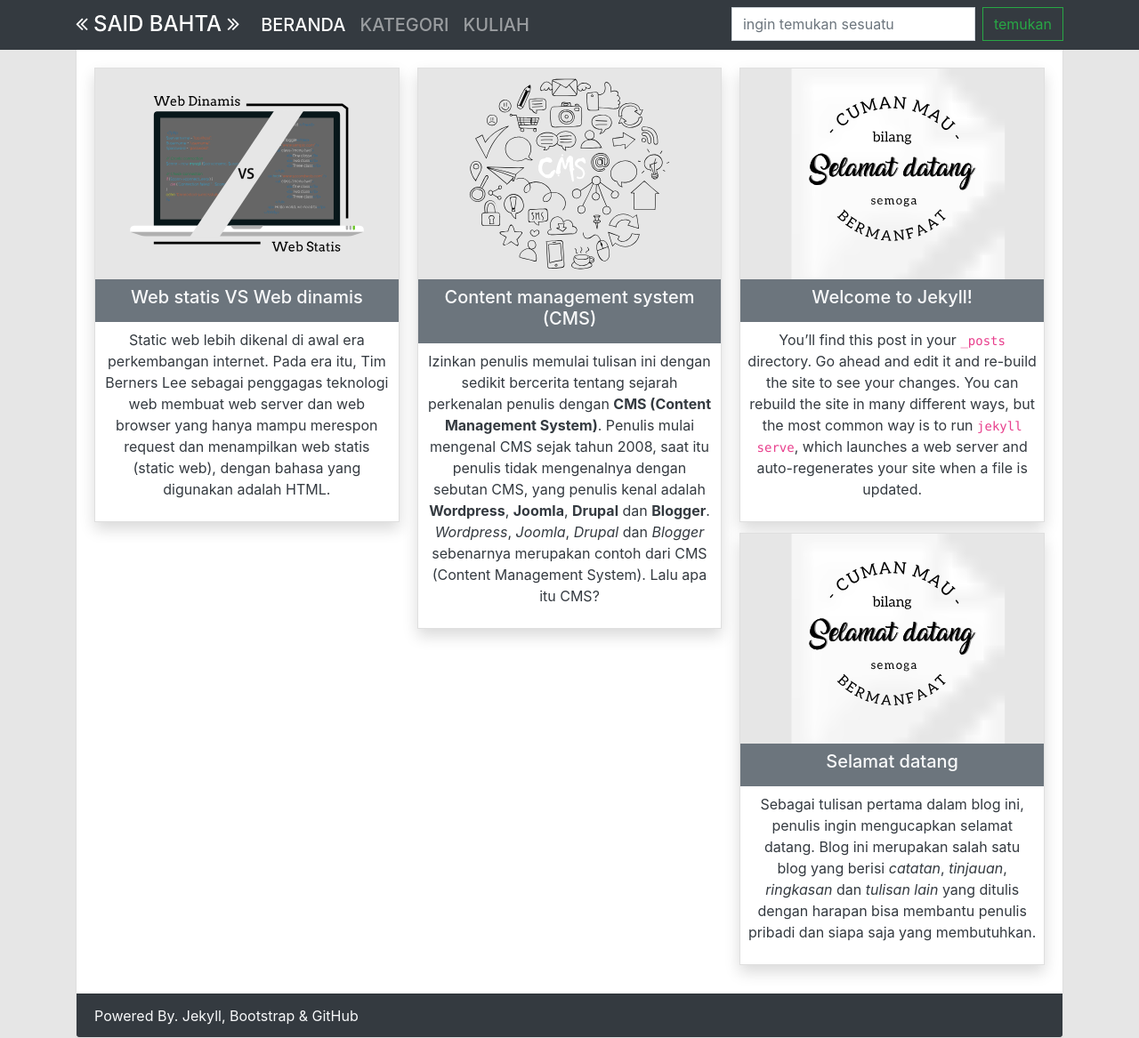
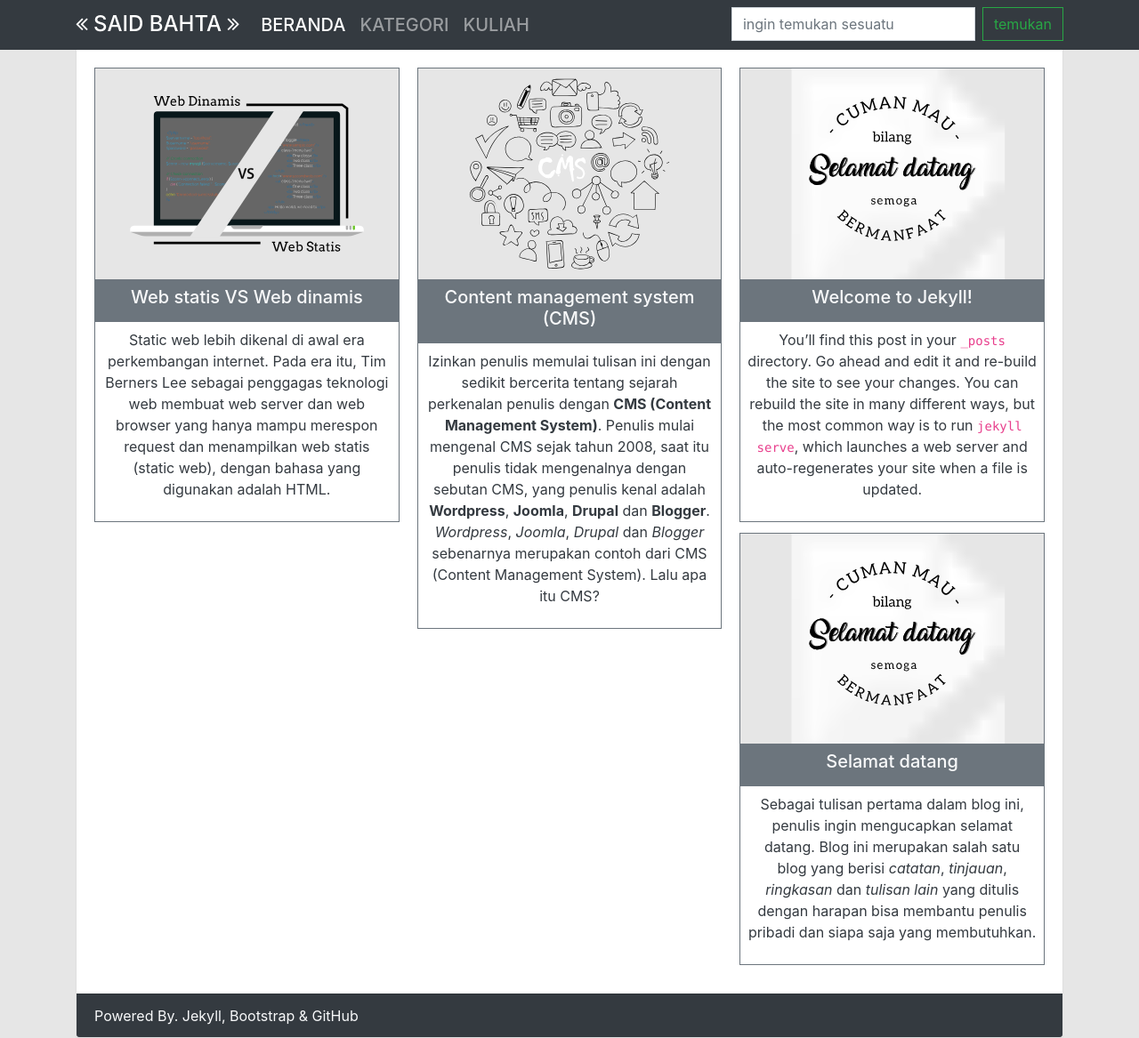
Before and after one commit to surtinaali/blog, a Jekyll site: the page built from index.html, in a window 1280 px wide and 1167 px high. Shown: the whole window at 89% size. Built offline with Jekyll 4.4.1, drawn with Linux system fonts in a browser that asks for light colours.

Commit message:
ganti warna background

```diff
--- a/index.html
+++ b/index.html
@@ -5,7 +5,7 @@
 ---
 <div class="card-columns text-center">
     {% for post in site.posts %}
-    <div class="card shadow rounded-0">
+    <div class="card border-secondary rounded-0">
         <img class="card-img-top rounded-0" src="{{post.img_path}}" alt="Card image cap">
         <div class="card-header border-bottom-0 py-2 bg-secondary text-light">
             <h5>{{ post.title }}</h5>
--- a/kategori.html
+++ b/kategori.html
@@ -6,8 +6,8 @@
 <div class="card border-0">
     {% for category in site.categories %}
     {% assign category_name = category[0] %}
-    <div class="card rounded-0">
-        <div id="{{category_name}}" class="card-header pb-0 pt-auto">
+    <div  id="{{category_name}}" class="card border-secondary rounded-0">
+        <div class="card-header pb-0 pt-auto bg-secondary rounded-0 text-light">
             <h5 class="card-title"><i class="fa fa-folder-open-o" aria-hidden="true"></i> {{ category_name | upcase }}</h5>
         </div>
         <div class="card-body">
```
